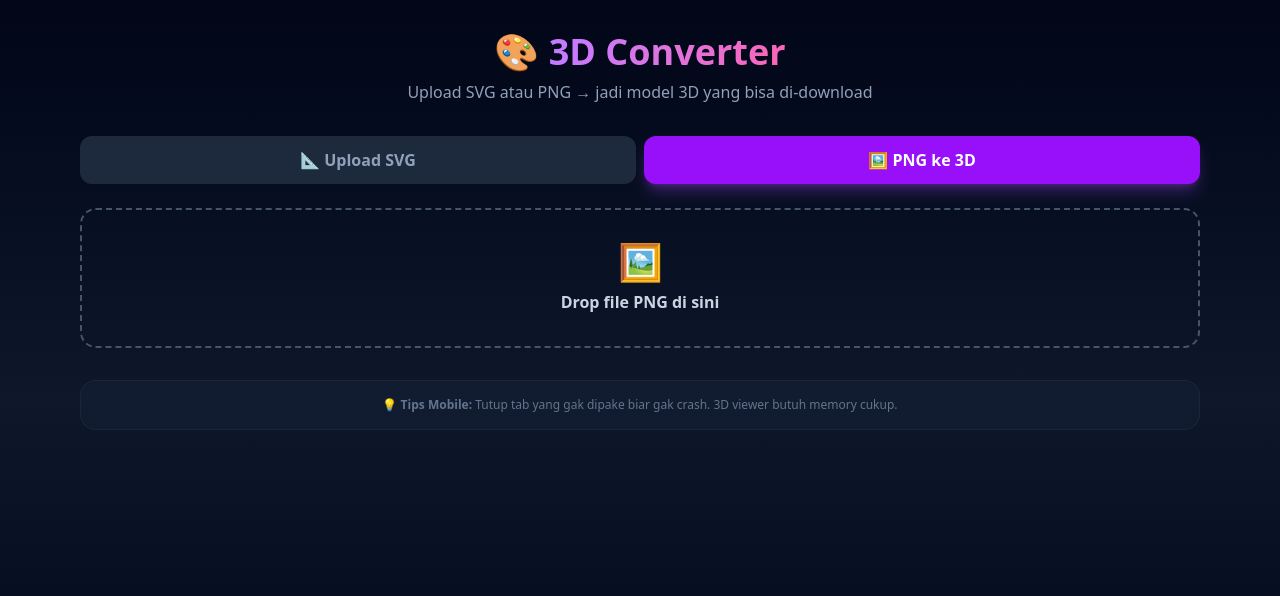
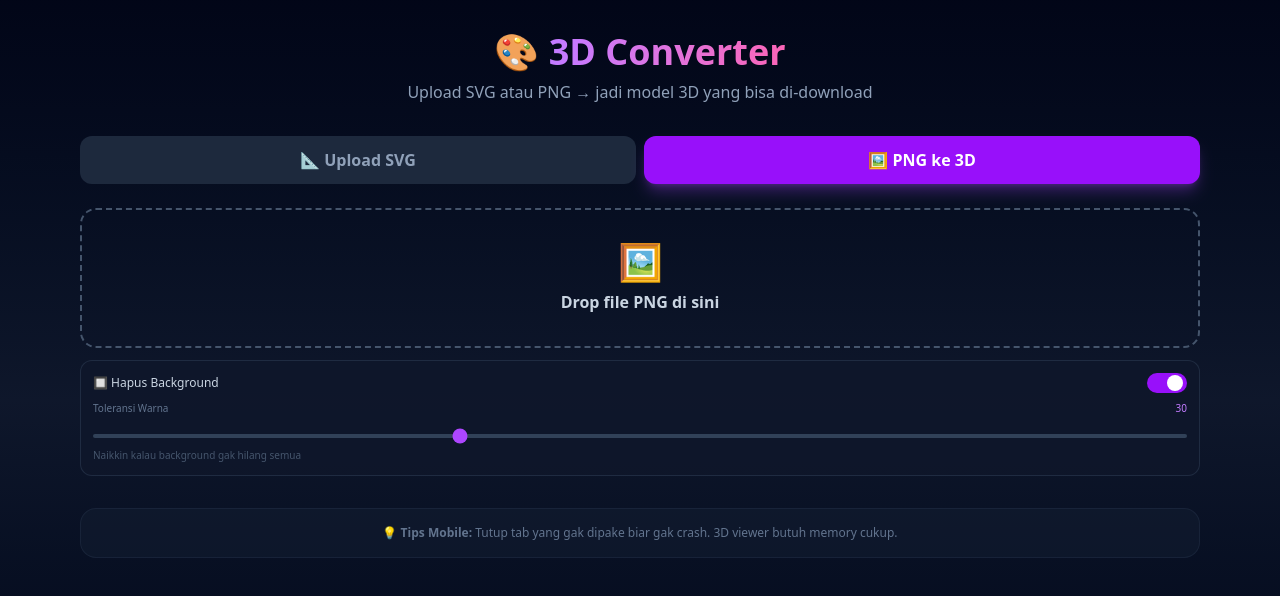
Before and after one commit to lolax88/lixstudio-generator, a Next.js app: page /3d-converter in a window 1280 px wide. Both pictures are taken after a click on the button "🖼️ PNG ke 3D". Shown: the top 596 px of the page. Built offline with nearby package versions, Linux system fonts and the light colour scheme.

Commit message:
fix: add Hapus Background toggle to main page (not just PngToSvgConverter)
The page.tsx had its own PNG handler that bypassed PngToSvgConverter.
Now background removal is integrated directly into handlePNGUpload
with auto-detect from corner pixels + tolerance slider.

```diff
--- a/src/app/3d-converter/page.tsx
+++ b/src/app/3d-converter/page.tsx
@@ -103,6 +103,8 @@ export default function ThreeDConverterPage() {
   const [stackingMode, setStackingMode] = useState<StackingMode>('flat');
   const [bloomStrength, setBloomStrength] = useState(0.3);
   const [bloomRadius, setBloomRadius] = useState(0.5);
+  const [removeBg, setRemoveBg] = useState(true);
+  const [bgThreshold, setBgThreshold] = useState(30);
 
   useState(() => { setWebglSupported(checkWebGLSupport()); });
 
@@ -125,10 +127,51 @@ export default function ThreeDConverterPage() {
     const previewUrl = URL.createObjectURL(file);
     setPngPreview(previewUrl);
     try {
+      // Preprocess: remove background if enabled
+      let dataUrl = previewUrl;
+      if (removeBg) {
+        const img = new window.Image();
+        img.crossOrigin = 'anonymous';
+        await new Promise<void>((resolve, reject) => {
+          img.onload = () => resolve();
+          img.onerror = reject;
+          img.src = previewUrl;
+        });
+        const canvas = document.createElement('canvas');
+        const maxSize = 512;
+        const scale = Math.min(maxSize / img.width, maxSize / img.height, 1);
+        canvas.width = Math.floor(img.width * scale);
+        canvas.height = Math.floor(img.height * scale);
+        const ctx = canvas.getContext('2d');
+        if (ctx) {
+          ctx.drawImage(img, 0, 0, canvas.width, canvas.height);
+          const imageData = ctx.getImageData(0, 0, canvas.width, canvas.height);
+          const data = imageData.data;
+          const w = canvas.width;
+          const h = canvas.height;
+          // Sample bg color from 4 corners
+          const corners = [[0, 0], [w - 1, 0], [0, h - 1], [w - 1, h - 1]];
+          let bgR = 0, bgG = 0, bgB = 0;
+          for (const [cx, cy] of corners) {
+            const idx = (cy * w + cx) * 4;
+            bgR += data[idx]; bgG += data[idx + 1]; bgB += data[idx + 2];
+          }
+          bgR = Math.round(bgR / 4); bgG = Math.round(bgG / 4); bgB = Math.round(bgB / 4);
+          // Make matching pixels transparent
+          const thresh = bgThreshold;
+          for (let i = 0; i < data.length; i += 4) {
+            if (Math.abs(data[i] - bgR) <= thresh && Math.abs(data[i + 1] - bgG) <= thresh && Math.abs(data[i + 2] - bgB) <= thresh) {
+              data[i + 3] = 0;
+            }
+          }
+          ctx.putImageData(imageData, 0, 0);
+          dataUrl = canvas.toDataURL('image/png');
+        }
+      }
       const ImageTracer = (await import('imagetracerjs')).default;
       const svgStr = await new Promise<string>((resolve, reject) => {
         const timeout = setTimeout(() => reject(new Error('Timeout')), 30000);
-        ImageTracer.imageToSVG(previewUrl, (svgString: string) => {
+        ImageTracer.imageToSVG(dataUrl, (svgString: string) => {
           clearTimeout(timeout); resolve(svgString);
         }, { pathomit: 50, qtres: 1, colorsampling: 0, numberofcolors: 4, ltres: 1, strokewidth: 1, scale: 1, roundcoords: 2, viewbox: true });
       });
@@ -138,7 +181,7 @@ export default function ThreeDConverterPage() {
       console.error('PNG conversion error:', err);
       alert('Gagal convert PNG ke SVG.');
     } finally { setIsConverting(false); }
-  }, []);
+  }, [removeBg, bgThreshold]);
 
   // Drag and drop
   const handleDrop = useCallback((e: React.DragEvent) => {
@@ -233,11 +276,12 @@ export default function ThreeDConverterPage() {
 
         {/* PNG Upload Tab */}
         {activeTab === 'png' && (
+          <div className="mb-6 space-y-3">
             <div
               onDrop={handleDrop}
               onDragOver={(e) => e.preventDefault()}
               onClick={() => pngInputRef.current?.click()}
-            className="border-2 border-dashed border-slate-600 hover:border-purple-500 rounded-2xl p-8 text-center cursor-pointer transition-all hover:bg-slate-800/50 mb-6"
+              className="border-2 border-dashed border-slate-600 hover:border-purple-500 rounded-2xl p-8 text-center cursor-pointer transition-all hover:bg-slate-800/50"
             >
               <input ref={pngInputRef} type="file" accept="image/png" onChange={handlePNGUpload} className="hidden" />
               {isConverting ? (
@@ -247,6 +291,36 @@ export default function ThreeDConverterPage() {
               ) : (
                 <div><div className="text-4xl mb-2">🖼️</div><p className="text-slate-300 font-semibold">Drop file PNG di sini</p></div>
               )}
+            </div>
+            {/* Background removal toggle */}
+            <div className="bg-slate-900/80 border border-slate-700/50 rounded-xl p-3 space-y-2">
+              <div className="flex items-center justify-between">
+                <label className="text-xs text-slate-300">🔲 Hapus Background</label>
+                <button
+                  onClick={() => setRemoveBg(!removeBg)}
+                  className={`relative w-10 h-5 rounded-full transition-colors ${removeBg ? 'bg-purple-600' : 'bg-slate-700'}`}
+                >
+                  <div className={`absolute top-0.5 w-4 h-4 rounded-full bg-white transition-transform ${removeBg ? 'translate-x-5' : 'translate-x-0.5'}`} />
+                </button>
+              </div>
+              {removeBg && (
+                <div>
+                  <div className="flex items-center justify-between mb-1">
+                    <label className="text-[10px] text-slate-500">Toleransi Warna</label>
+                    <span className="text-[10px] text-purple-400">{bgThreshold}</span>
+                  </div>
+                  <input
+                    type="range"
+                    min={5}
+                    max={80}
+                    value={bgThreshold}
+                    onChange={(e) => setBgThreshold(Number(e.target.value))}
+                    className="w-full h-1 bg-slate-700 rounded-lg appearance-none cursor-pointer accent-purple-500"
+                  />
+                  <p className="text-[10px] text-slate-600 mt-1">Naikkin kalau background gak hilang semua</p>
+                </div>
+              )}
+            </div>
           </div>
         )}
 
```
Lines whose indentation alone changed are shown as unchanged.
